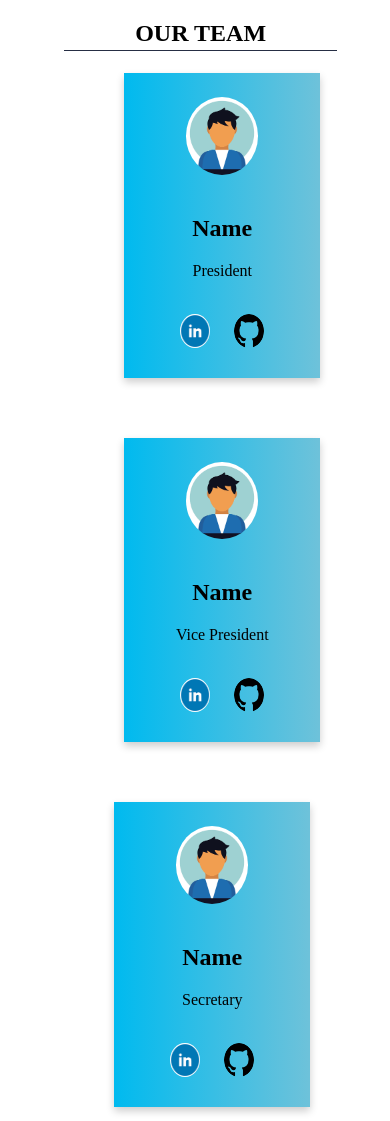
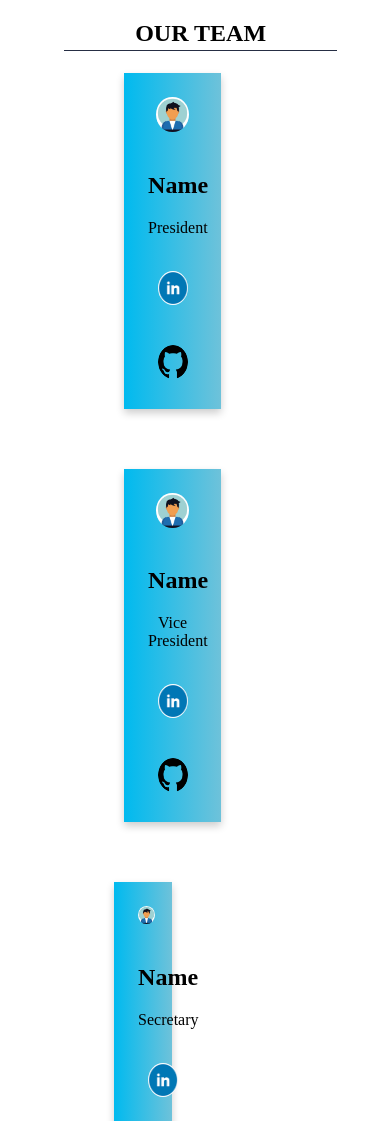
Before and after one commit to deeptea22/teams, a plain HTML site: page index.html in a window 390 px wide. Shown: the top 1121 px of the page. Drawn offline with Linux system fonts and the light colour scheme.

Commit message:
Update teamscss.css

```diff
--- a/teamscss.css
+++ b/teamscss.css
@@ -43,17 +43,7 @@ section {
   padding: 0 60px;
 }
 
-@media screen and (max-width: 650px) {
-  .column {
-    width: 75%;
-    display: flex;
-  }
 
-  .column1 {
-    width: 75%;
-    display: flex;
-  }
-}
 
 .card {
   box-shadow: 0 4px 8px 0 rgba(0, 0, 0, 0.2);
```
